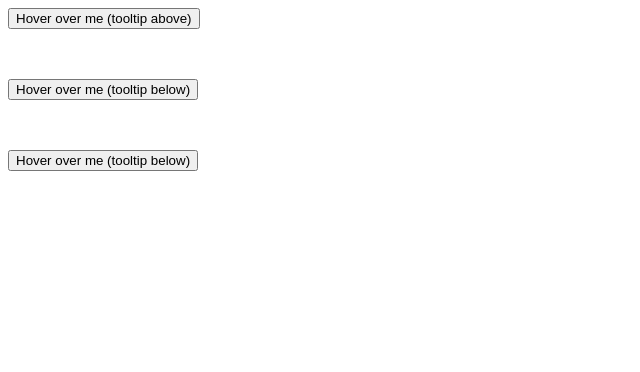
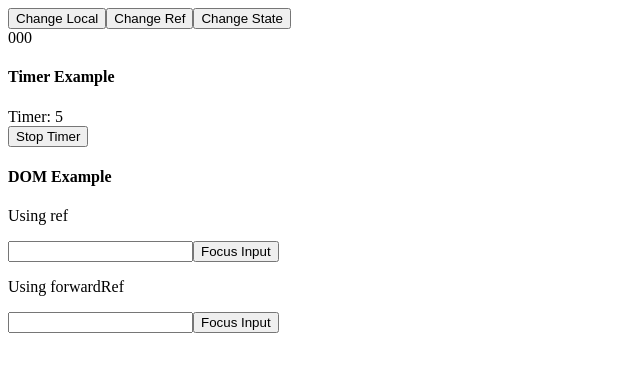
Before and after one commit to ritesh31/complete_react_tutorial, a React app: page / in a window 1280 px wide. Shown: the top 372 px of the page, without its empty margins (0-640 px from the left). Built offline with nearby package versions, Linux system fonts and the light colour scheme.

Commit message:
All about useRef hook & forwardRef.

```diff
--- a/src/App.js
+++ b/src/App.js
@@ -1,34 +1,72 @@
-import React from "react";
+import React, { useRef, useState } from "react";
 import Button from "./Button";
 import Text from "./Text";
 import Timer from "./Timer";
 import ButtonWithTooltip from "./ButtonWithTooltip";
+import Input from "./Input";
+
 const App = () => {
+  let localVal = 0;
+  const ref = useRef(0);
+  const [stateVal, setStateVal] = useState(0);
+
+  const inputRef = useRef(null);
+  const extInputRef = useRef(null);
+
   return (
     <>
-      <ButtonWithTooltip
-        tooltipContent={
-          <div>
-            This tooltip does not fit above the button.
-            <br />
-            This is why it's displayed below instead!
-          </div>
-        }
+      <div>
+        <button
+          onClick={() => {
+            localVal += 1;
+          }}
+        >
+          Change Local
+        </button>
+        <button
+          onClick={() => {
+            ref.current += 1;
+          }}
+        >
+          Change Ref
+        </button>
+        <button
+          onClick={() => {
+            setStateVal((prevCount) => prevCount + 1);
+          }}
+        >
+          Change State
+        </button>
+      </div>
+      <div>
+        {localVal}
+        {ref.current}
+        {stateVal}
+      </div>
+
+      <h4>Timer Example</h4>
+      <Timer />
+
+      <h4>DOM Example</h4>
+      <p>Using ref</p>
+      <input type="text" ref={inputRef} />
+      <button
+        onClick={() => {
+          if (inputRef.current) inputRef.current.focus();
+        }}
       >
-        Hover over me (tooltip above)
-      </ButtonWithTooltip>
-      <div style={{ height: 50 }} />
-      <ButtonWithTooltip
-        tooltipContent={<div>This tooltip fits above the button</div>}
+        Focus Input
+      </button>
+
+      <p>Using forwardRef</p>
+      <Input ref={extInputRef} />
+      <button
+        onClick={() => {
+          if (extInputRef.current) extInputRef.current.focus();
+        }}
       >
-        Hover over me (tooltip below)
-      </ButtonWithTooltip>
-      <div style={{ height: 50 }} />
-      <ButtonWithTooltip
-        tooltipContent={<div>This tooltip fits above the button</div>}
-      >
-        Hover over me (tooltip below)
-      </ButtonWithTooltip>
+        Focus Input
+      </button>
     </>
   );
 };
--- /dev/null
+++ b/src/Input.js
@@ -0,0 +1,7 @@
+import React, { forwardRef } from "react";
+
+const Input = forwardRef((props, ref) => {
+  return <input type="text" ref={ref} />;
+});
+
+export default Input;
--- a/src/Timer.js
+++ b/src/Timer.js
@@ -1,7 +1,8 @@
-import React, { useState, useEffect, useLayoutEffect } from "react";
+import React, { useState, useEffect, useLayoutEffect, useRef } from "react";
 
 function Timer() {
   const [counter, setCounter] = useState(0);
+  const interval = useRef();
 
   // useEffect dependecny array
   // null => execute every re-render
@@ -9,14 +10,13 @@ function Timer() {
   // with variables => execute when state & props variables change
 
   useEffect(() => {
-    let interval = setInterval(() => {
+    interval.current = setInterval(() => {
       console.log("Inside interval");
       setCounter((prevCounter) => prevCounter + 1);
     }, 1000);
 
     return () => {
       console.log("useEffect 1 unmount");
-      clearInterval(interval);
     };
   }, []);
 
@@ -28,11 +28,16 @@ function Timer() {
     };
   }, []);
 
-  useLayoutEffect(() => {
-    console.log("running useLayoutEffect");
-  }, []);
+  const stopTimer = () => {
+    clearInterval(interval.current);
+  };
 
-  return <div>Timer: {counter}</div>;
+  return (
+    <>
+      <div>Timer: {counter}</div>
+      <button onClick={stopTimer}>Stop Timer</button>
+    </>
+  );
 }
 
 export default Timer;
```
